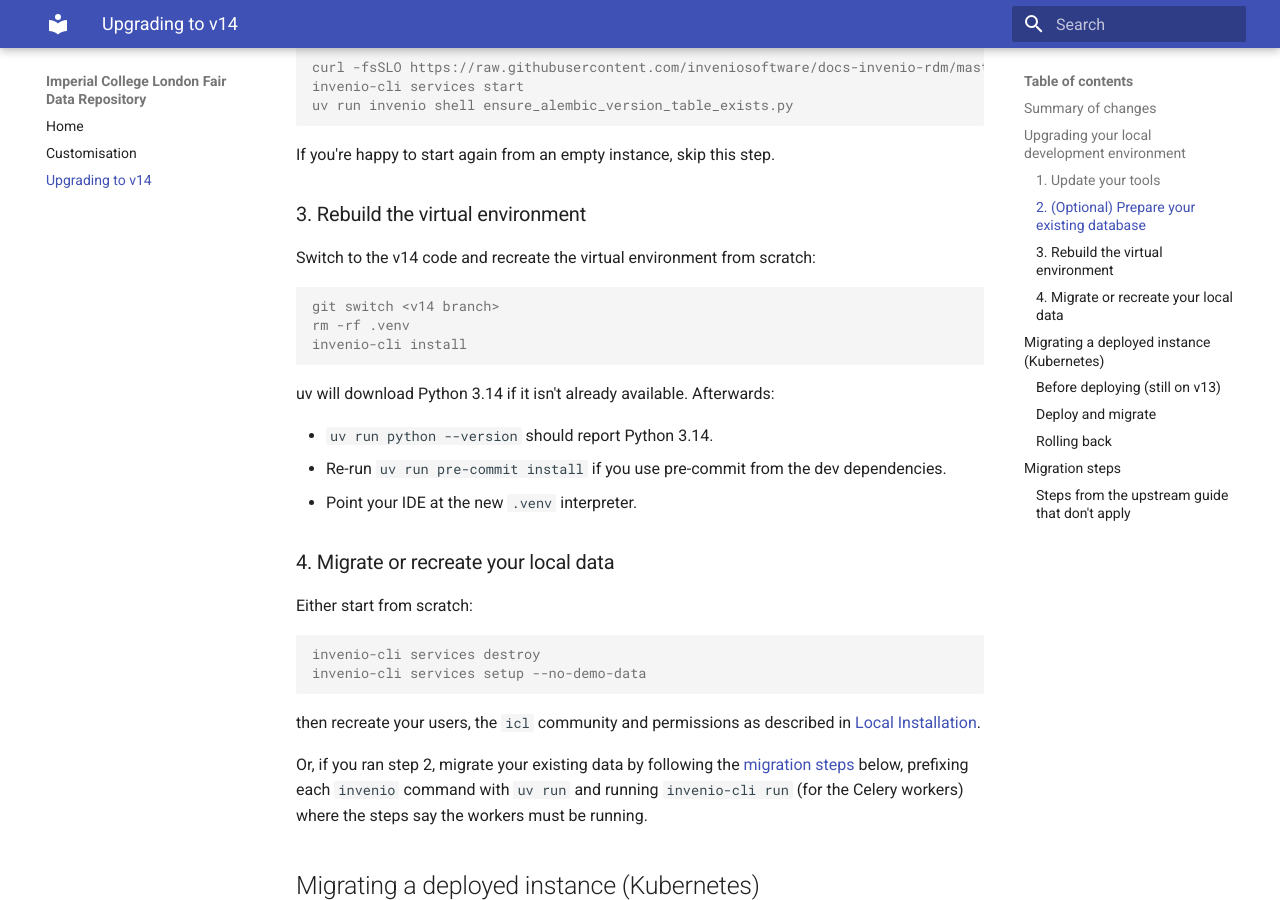
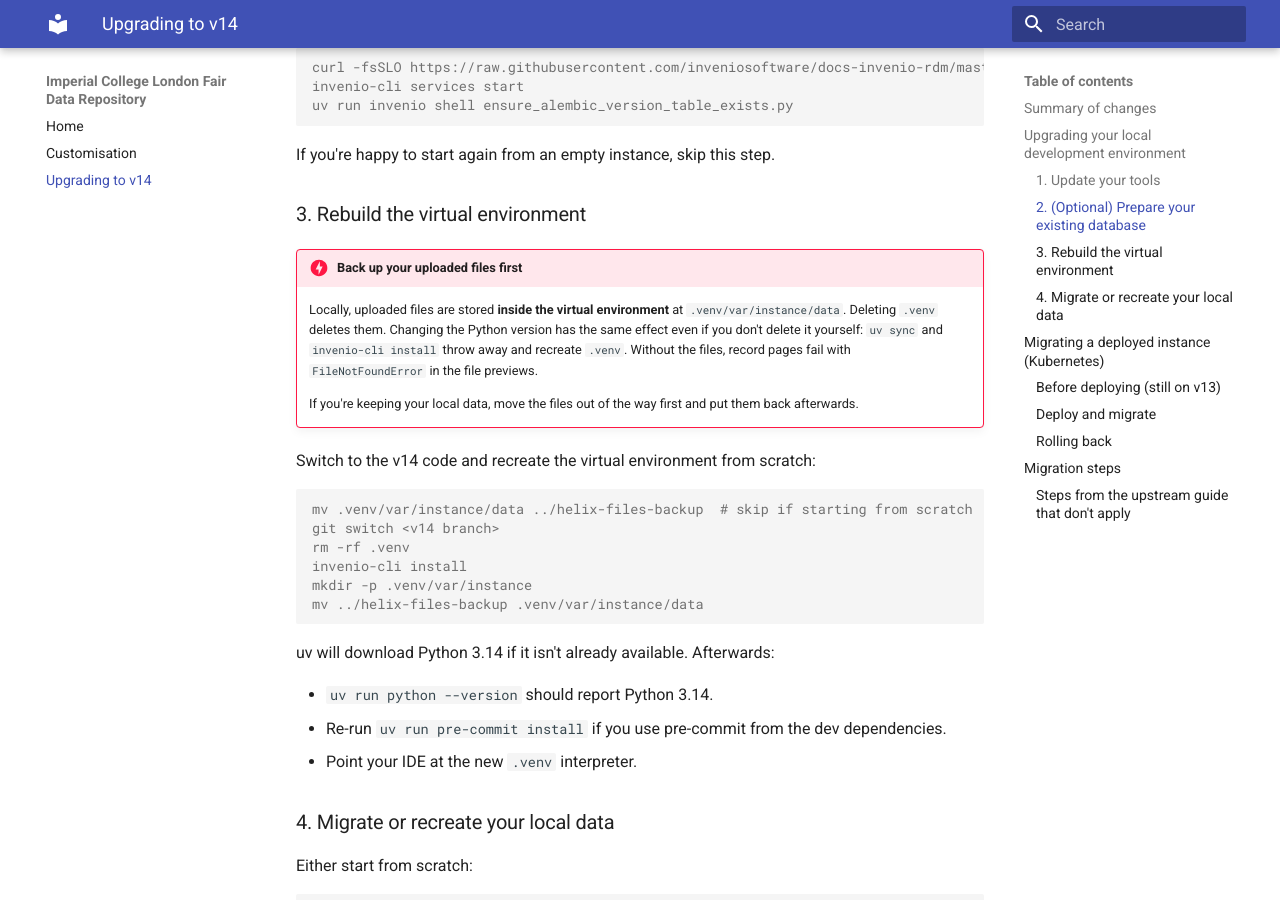
Before and after one commit to ImperialCollegeLondon/fair-data-repository, an MkDocs documentation site: the page built from docs/upgrading-v14.md, in a window 1280 px wide and 900 px high, scrolled down 1375 px. Built offline with MkDocs 1.6.1 and Material for MkDocs 9.7.7, drawn with Linux system fonts in a browser that asks for light colours.

Commit message:
Add further dev advice to avoid losing files from within virtualenv when upgrading (not a problem with prod or staging)

````diff
--- a/docs/upgrading-v14.md
+++ b/docs/upgrading-v14.md
@@ -64,12 +64,26 @@
 
 ### 3. Rebuild the virtual environment
 
+!!! danger "Back up your uploaded files first"
+
+    Locally, uploaded files are stored **inside the virtual environment** at
+    `.venv/var/instance/data`. Deleting `.venv` deletes them. Changing the Python version
+    has the same effect even if you don't delete it yourself: `uv sync` and
+    `invenio-cli install` throw away and recreate `.venv`. Without the files, record pages
+    fail with `FileNotFoundError` in the file previews.
+
+    If you're keeping your local data, move the files out of the way first and put them back
+    afterwards.
+
 Switch to the v14 code and recreate the virtual environment from scratch:
 
 ```console
+mv .venv/var/instance/data ../helix-files-backup  # skip if starting from scratch
 git switch <v14 branch>
 rm -rf .venv
 invenio-cli install
+mkdir -p .venv/var/instance
+mv ../helix-files-backup .venv/var/instance/data
 ```
 
 uv will download Python 3.14 if it isn't already available. Afterwards:
````
